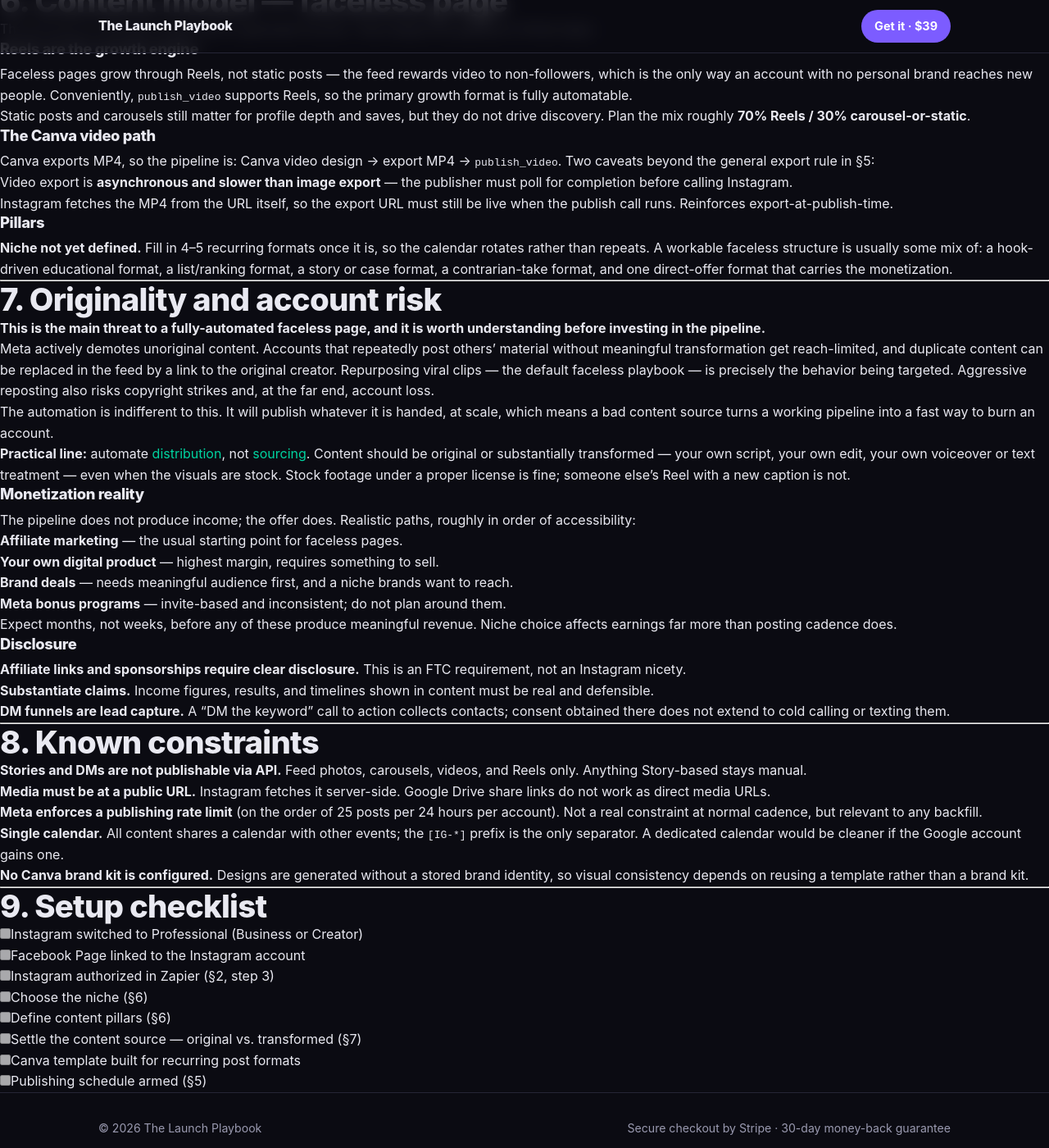
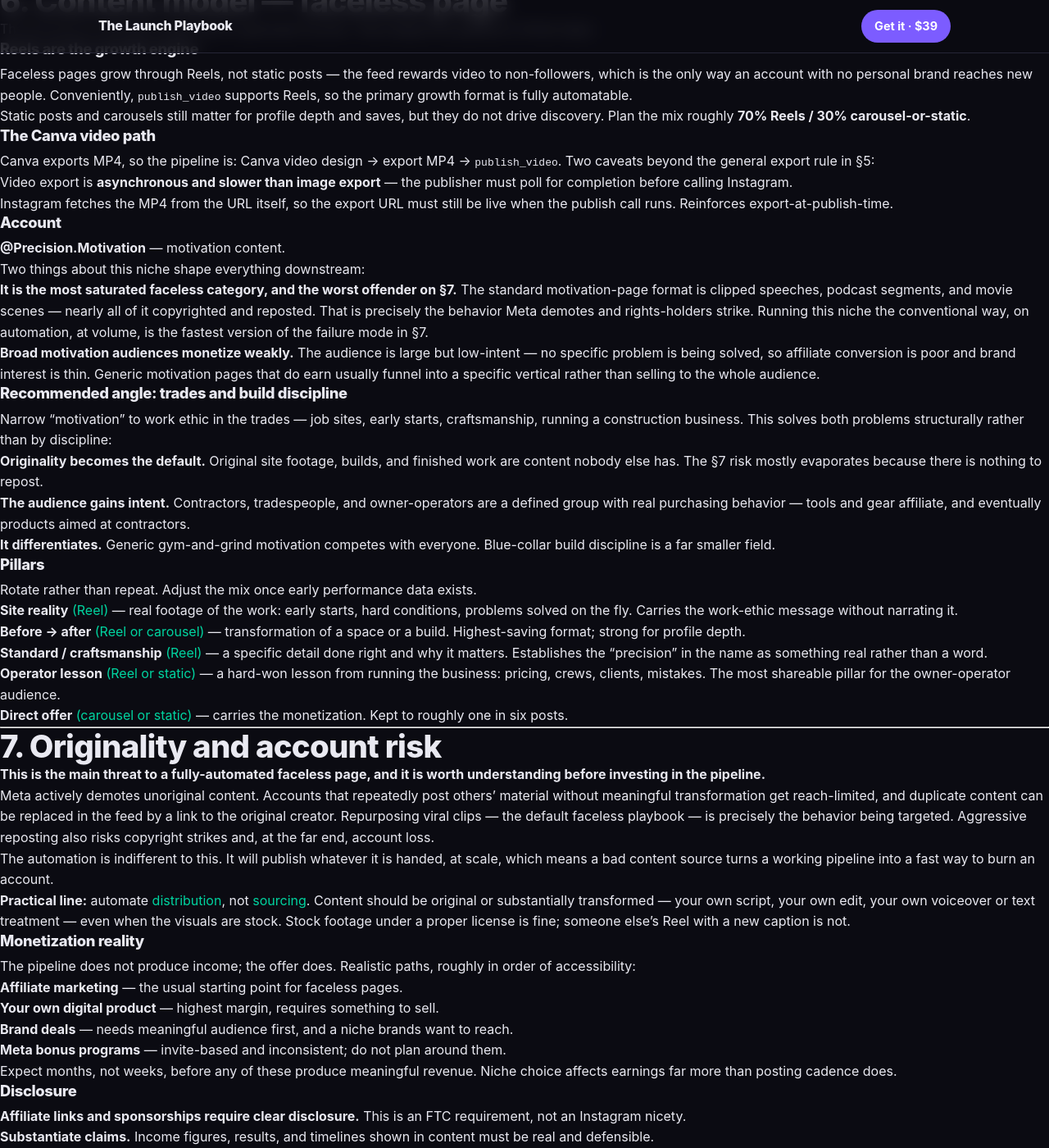
Before and after one commit to cwayne0015-bit/1, a Jekyll site: the page built from instagram/content-calendar.md, in a window 1280 px wide and 1400 px high, scrolled down 1998 px. Shown: the whole window at 82% size. Built offline with Jekyll 4.4.1, drawn with Linux system fonts in a browser that asks for light colours; our own code applies the rules of GitHub Pages for plain Markdown files; some of the changed text lies outside the part shown.

Commit message:
Set niche to @Precision.Motivation, draft content pillars
Records the account and the two properties of the motivation niche that
shape the pipeline: it is the most saturated faceless category, and its
conventional format (clipped speeches, podcast segments, movie scenes) is
squarely the reposted-content pattern flagged in the account-risk section.
Broad motivation audiences also convert poorly for lack of intent.

Recommends narrowing to work ethic in the trades, which resolves both
structurally — original site footage removes the reposting exposure, and a
contractor audience carries real purchase intent. Drafts five rotating
pillars against that angle.

Co-Authored-By: Claude Opus 5 <noreply@anthropic.com>
Claude-Session: https://claude.ai/code/session_01Fnszf3CPe8v4H9wnpq55XX

```diff
--- a/instagram/content-calendar.md
+++ b/instagram/content-calendar.md
@@ -124,9 +124,33 @@ Canva exports MP4, so the pipeline is: Canva video design → export MP4 → `pu
 - Video export is **asynchronous and slower than image export** — the publisher must poll for completion before calling Instagram.
 - Instagram fetches the MP4 from the URL itself, so the export URL must still be live when the publish call runs. Reinforces export-at-publish-time.
 
+### Account
+
+**@Precision.Motivation** — motivation content.
+
+Two things about this niche shape everything downstream:
+
+**It is the most saturated faceless category, and the worst offender on §7.** The standard motivation-page format is clipped speeches, podcast segments, and movie scenes — nearly all of it copyrighted and reposted. That is precisely the behavior Meta demotes and rights-holders strike. Running this niche the conventional way, on automation, at volume, is the fastest version of the failure mode in §7.
+
+**Broad motivation audiences monetize weakly.** The audience is large but low-intent — no specific problem is being solved, so affiliate conversion is poor and brand interest is thin. Generic motivation pages that do earn usually funnel into a specific vertical rather than selling to the whole audience.
+
+### Recommended angle: trades and build discipline
+
+Narrow "motivation" to work ethic in the trades — job sites, early starts, craftsmanship, running a construction business. This solves both problems structurally rather than by discipline:
+
+- **Originality becomes the default.** Original site footage, builds, and finished work are content nobody else has. The §7 risk mostly evaporates because there is nothing to repost.
+- **The audience gains intent.** Contractors, tradespeople, and owner-operators are a defined group with real purchasing behavior — tools and gear affiliate, and eventually products aimed at contractors.
+- **It differentiates.** Generic gym-and-grind motivation competes with everyone. Blue-collar build discipline is a far smaller field.
+
 ### Pillars
 
-**Niche not yet defined.** Fill in 4–5 recurring formats once it is, so the calendar rotates rather than repeats. A workable faceless structure is usually some mix of: a hook-driven educational format, a list/ranking format, a story or case format, a contrarian-take format, and one direct-offer format that carries the monetization.
+Rotate rather than repeat. Adjust the mix once early performance data exists.
+
+1. **Site reality** *(Reel)* — real footage of the work: early starts, hard conditions, problems solved on the fly. Carries the work-ethic message without narrating it.
+2. **Before → after** *(Reel or carousel)* — transformation of a space or a build. Highest-saving format; strong for profile depth.
+3. **Standard / craftsmanship** *(Reel)* — a specific detail done right and why it matters. Establishes the "precision" in the name as something real rather than a word.
+4. **Operator lesson** *(Reel or static)* — a hard-won lesson from running the business: pricing, crews, clients, mistakes. The most shareable pillar for the owner-operator audience.
+5. **Direct offer** *(carousel or static)* — carries the monetization. Kept to roughly one in six posts.
 
 ---
 
@@ -174,8 +198,9 @@ Expect months, not weeks, before any of these produce meaningful revenue. Niche
 - [ ] Instagram switched to Professional (Business or Creator)
 - [ ] Facebook Page linked to the Instagram account
 - [ ] Instagram authorized in Zapier (§2, step 3)
-- [ ] Choose the niche (§6)
-- [ ] Define content pillars (§6)
+- [x] Account identified — @Precision.Motivation (§6)
+- [x] Content pillars drafted (§6)
+- [ ] Confirm the angle — generic motivation vs. trades/build discipline (§6)
 - [ ] Settle the content source — original vs. transformed (§7)
 - [ ] Canva template built for recurring post formats
 - [ ] Publishing schedule armed (§5)
```
